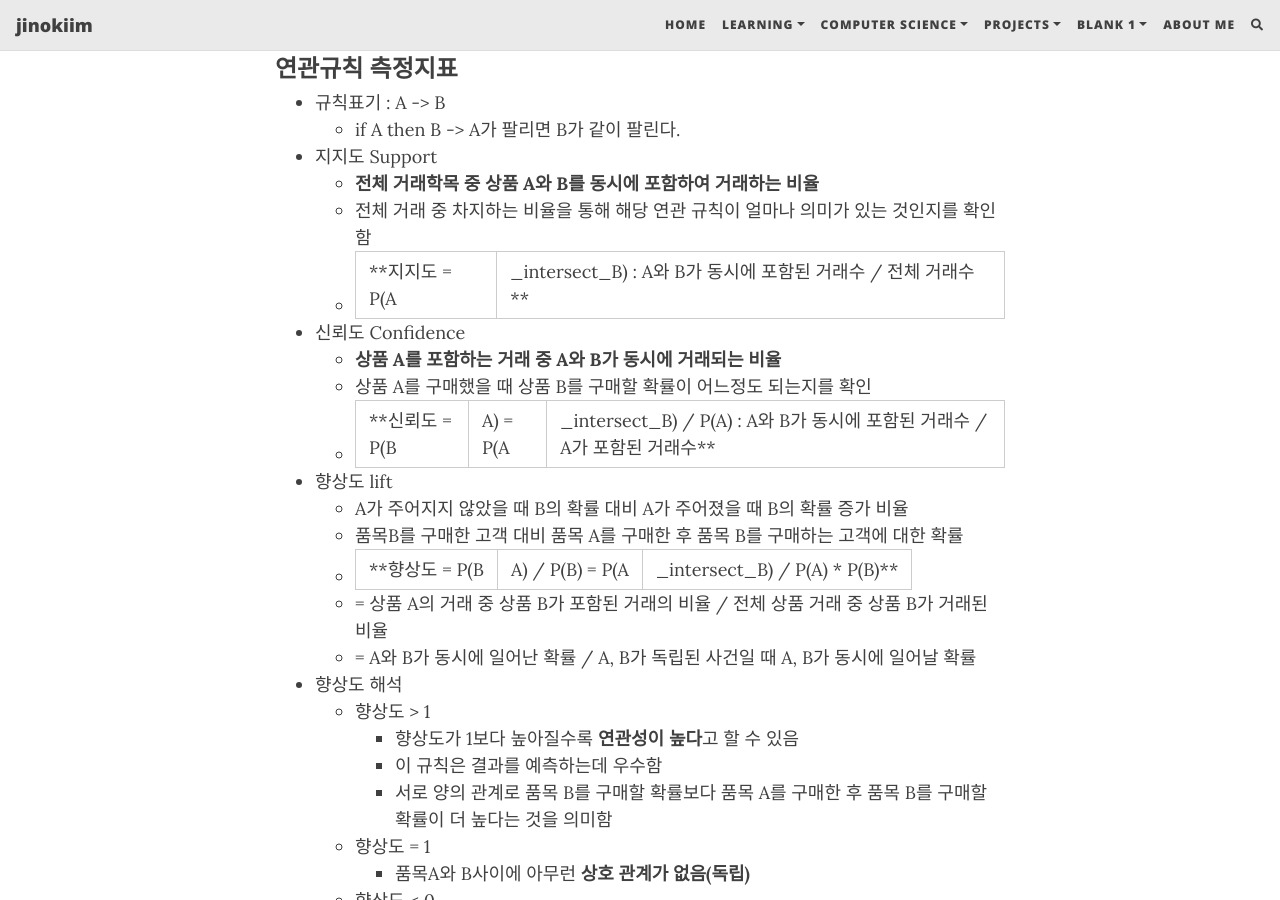
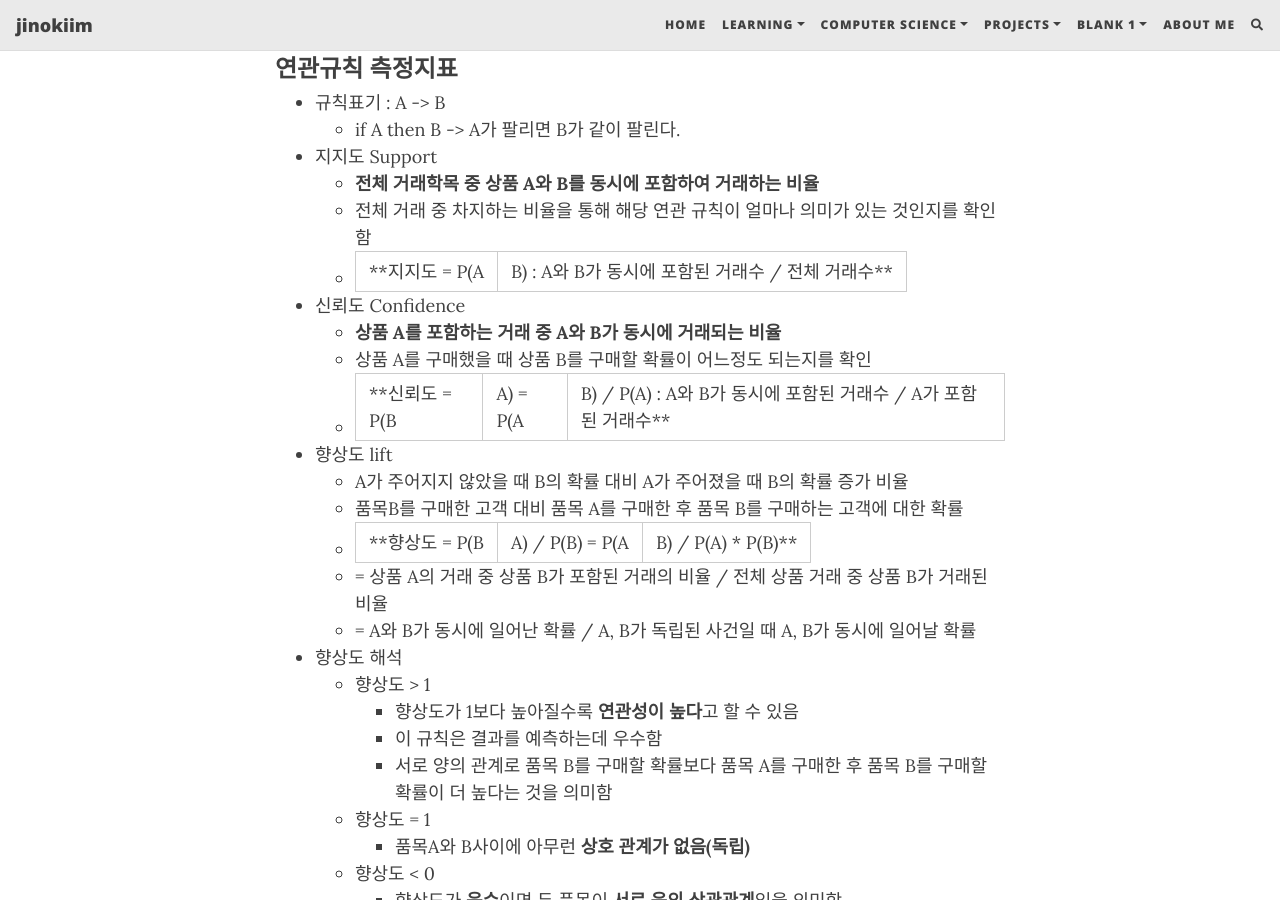
Before and after one commit to jinokiim/jinokiim.github.io, a Jekyll site: the page built from post_adsp/_posts/2021-10-24-part3_3.md, in a window 1280 px wide and 900 px high, scrolled down 15947 px. Built offline with Jekyll 4.4.1, drawn with Linux system fonts in a browser that asks for light colours; nearby versions of some CDN libraries; comment, search, counter and statistics services are not loaded.

Commit message:
Update 2021-10-24-part3_3.md

```diff
--- a/post_adsp/_posts/2021-10-24-part3_3.md
+++ b/post_adsp/_posts/2021-10-24-part3_3.md
@@ -621,15 +621,15 @@ comments: true
 * 지지도 Support
   * **전체 거래학목 중 상품 A와 B를 동시에 포함하여 거래하는 비율**
   * 전체 거래 중 차지하는 비율을 통해 해당 연관 규칙이 얼마나 의미가 있는 것인지를 확인함
-  * **지지도 = P(A|_intersect_B) : A와 B가 동시에 포함된 거래수 / 전체 거래수**
+  * **지지도 = P(A|B) : A와 B가 동시에 포함된 거래수 / 전체 거래수**
 * 신뢰도 Confidence
   * **상품 A를 포함하는 거래 중 A와 B가 동시에 거래되는 비율**
   * 상품 A를 구매했을 때 상품 B를 구매할 확률이 어느정도 되는지를 확인
-  * **신뢰도 = P(B|A) = P(A|_intersect_B) / P(A) : A와 B가 동시에 포함된 거래수 / A가 포함된 거래수**
+  * **신뢰도 = P(B|A) = P(A|B) / P(A) : A와 B가 동시에 포함된 거래수 / A가 포함된 거래수**
 * 향상도 lift
   * A가 주어지지 않았을 때 B의 확률 대비 A가 주어졌을 때 B의 확률 증가 비율
   * 품목B를 구매한 고객 대비 품목 A를 구매한 후 품목 B를 구매하는 고객에 대한 확률
-  * **향상도 = P(B|A) / P(B) = P(A|_intersect_B) / P(A) * P(B)**
+  * **향상도 = P(B|A) / P(B) = P(A|B) / P(A) * P(B)**
   * = 상품 A의 거래 중 상품 B가 포함된 거래의 비율 / 전체 상품 거래 중 상품 B가 거래된 비율
   * = A와 B가 동시에 일어난 확률 / A, B가 독립된 사건일 때 A, B가 동시에 일어날 확률
 * 향상도 해석
```
